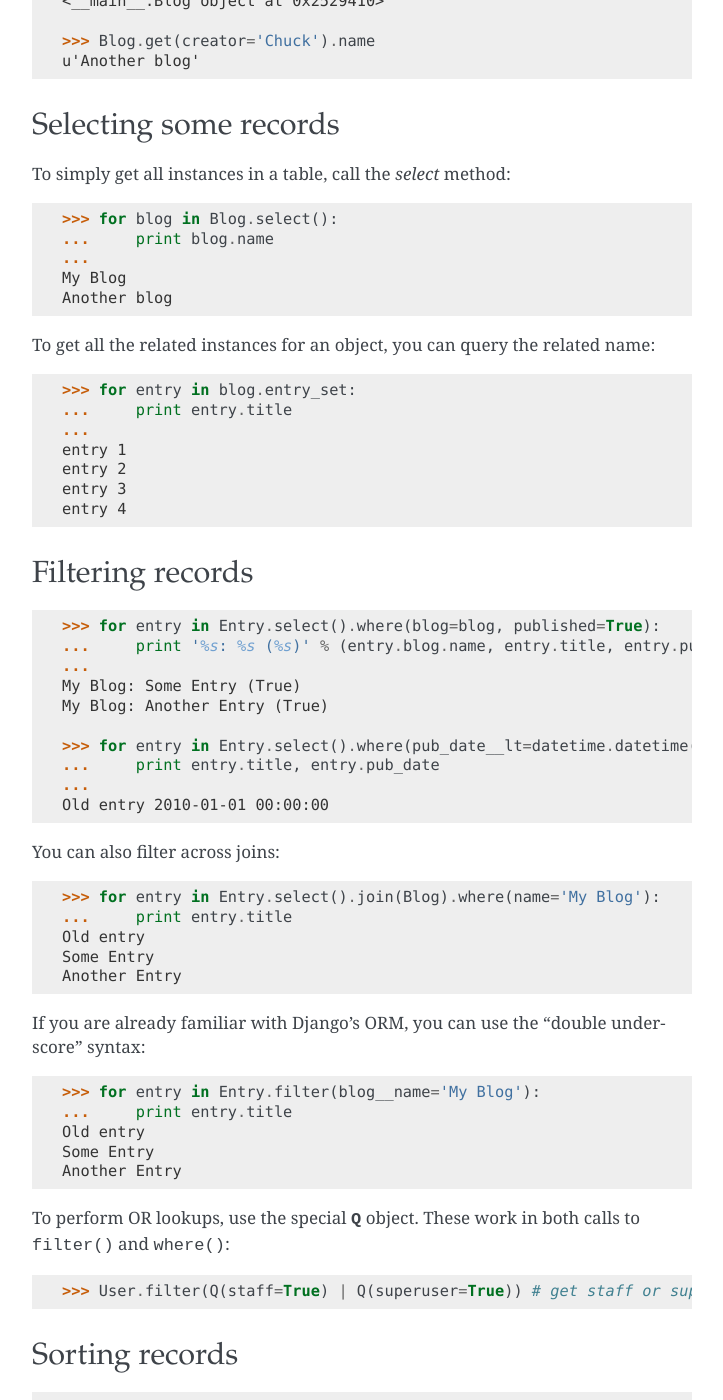
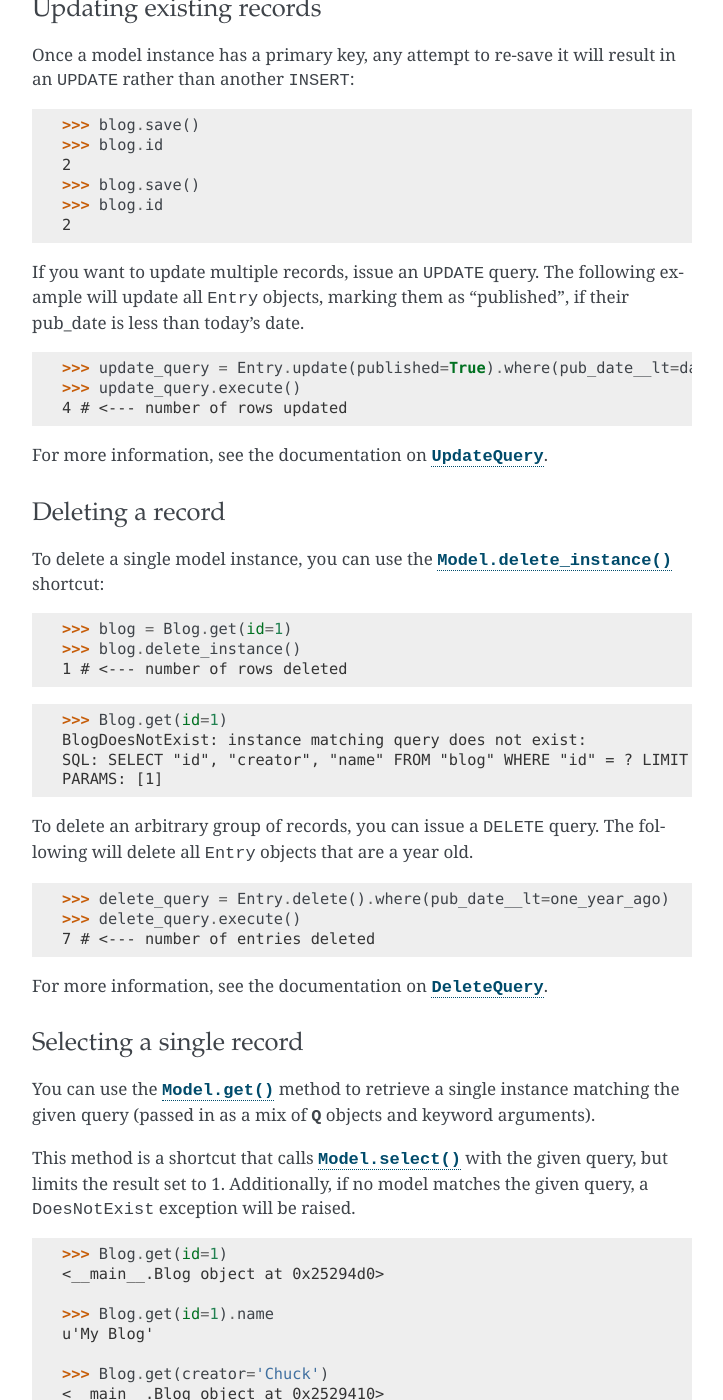
Before and after one commit to coleifer/peewee, a Sphinx documentation site: the page built from docs/peewee/cookbook.rst, in a window 1280 px wide and 1400 px high, scrolled down 2979 px. Shown: the whole window, without its empty margins (388-1111 px from the left). Built offline with Sphinx 7.4.7, drawn with Linux system fonts in a browser that asks for light colours; some of the changed text lies outside the part shown.

Commit message:
Updating the docs

```diff
--- a/docs/index.rst
+++ b/docs/index.rst
@@ -20,7 +20,7 @@
 
    peewee/overview
    peewee/installation
-   peewee/uses
+   peewee/cookbook
    peewee/example
    peewee/models
    peewee/fields
--- a/docs/peewee/uses.rst
+++ b/docs/peewee/cookbook.rst
@@ -1,5 +1,5 @@
-Some typical usage scenarios
-============================
+Peewee Cookbook
+===============
 
 Below are outlined some of the ways to perform typical database-related tasks
 with peewee.
@@ -23,17 +23,21 @@
         published = peewee.BooleanField(default=True)
 
 
+Database and Connection Recipes
+-------------------------------
+
 Creating a database connection and tables
------------------------------------------
+^^^^^^^^^^^^^^^^^^^^^^^^^^^^^^^^^^^^^^^^^
 
-It is necessary to explicitly connect to the database before using it.  By
-default, peewee provides a default database in the module-scope:
+While it is not necessary to explicitly connect to the database before using it,
+managing connections explicitly is a good practice.  This way if the connection
+fails, the exception can be caught during the "connect" step, rather than some
+arbitrary time later when a query is executed.
 
 .. code-block:: python
 
-    >>> peewee.database.connect()
-    >>> Blog.create_table()
-    >>> Entry.create_table()
+    >>> database = SqliteDatabase('stats.db')
+    >>> database.connect()
 
 
 It is possible to use multiple databases (provided that you don't try and mix
@@ -54,8 +58,8 @@
     >>> CustomModel.create_table()
 
 
-Standard practice is to define a base model class that points at your custom
-database, and then all your models will extend it:
+**Best practice:** define a base model class that points at the database object
+you wish to use, and then all your models will extend it:
 
 .. code-block:: python
 
@@ -74,7 +78,9 @@
 
 
 Using with Postgresql
----------------------
+^^^^^^^^^^^^^^^^^^^^^
+
+Point models at an instance of :py:class:`PostgresqlDatabase`.
 
 .. code-block:: python
 
@@ -91,12 +97,10 @@
         # etc, etc
 
 
-    # when you're ready to start querying, remember to connect
-    psql_db.connect()
+Using with MySQL
+^^^^^^^^^^^^^^^^
 
-
-Using with MySQL
-----------------
+Point models at an instance of :py:class:`MySQLDatabase`.
 
 .. code-block:: python
 
@@ -117,15 +121,33 @@
     mysql_db.connect()
 
 
+Multi-threaded applications
+^^^^^^^^^^^^^^^^^^^^^^^^^^^
+
+Some database engines may not allow a connection to be shared across threads, notably
+sqlite.  If you would like peewee to maintain a single connection per-thread,
+instantiate your database with ``threadlocals=True``:
+
+.. code-block:: python
+
+    concurrent_db = SqliteDatabase('stats.db', threadlocals=True)
+
+
+Creating, Reading, Updating and Deleting
+----------------------------------------
+
 Creating a new record
----------------------
+^^^^^^^^^^^^^^^^^^^^^
 
-You can use the `create` method on the model:
+You can use the :py:meth:`Model.create` method on the model:
 
 .. code-block:: python
 
     >>> Blog.create(creator='Charlie', name='My Blog')
     <__main__.Blog object at 0x2529350>
+
+This will ``INSERT`` a new row into the database.  The primary key will automatically
+be retrieved and stored on the model instance.
 
 Alternatively, you can build up a model instance programmatically and then
 save it:
@@ -139,8 +161,12 @@
     >>> blog.id
     2
 
+
+Updating existing records
+^^^^^^^^^^^^^^^^^^^^^^^^^
+
 Once a model instance has a primary key, any attempt to re-save it will result
-in an update rather than another insert:
+in an ``UPDATE`` rather than another ``INSERT``:
 
 .. code-block:: python
 
@@ -151,9 +177,53 @@
     >>> blog.id
     2
 
+If you want to update multiple records, issue an ``UPDATE`` query.  The following
+example will update all ``Entry`` objects, marking them as "published", if their
+pub_date is less than today's date.
 
-Getting a single record
------------------------
+.. code-block:: python
+
+    >>> update_query = Entry.update(published=True).where(pub_date__lt=datetime.today())
+    >>> update_query.execute()
+    4 # <--- number of rows updated
+
+For more information, see the documentation on :py:class:`UpdateQuery`.
+
+
+Deleting a record
+^^^^^^^^^^^^^^^^^
+
+To delete a single model instance, you can use the :py:meth:`Model.delete_instance`
+shortcut:
+
+    >>> blog = Blog.get(id=1)
+    >>> blog.delete_instance()
+    1 # <--- number of rows deleted
+
+    >>> Blog.get(id=1)
+    BlogDoesNotExist: instance matching query does not exist:
+    SQL: SELECT "id", "creator", "name" FROM "blog" WHERE "id" = ? LIMIT 1
+    PARAMS: [1]
+
+To delete an arbitrary group of records, you can issue a ``DELETE`` query.  The
+following will delete all ``Entry`` objects that are a year old.
+
+    >>> delete_query = Entry.delete().where(pub_date__lt=one_year_ago)
+    >>> delete_query.execute()
+    7 # <--- number of entries deleted
+
+For more information, see the documentation on :py:class:`DeleteQuery`.
+
+
+Selecting a single record
+^^^^^^^^^^^^^^^^^^^^^^^^^
+
+You can use the :py:meth:`Model.get` method to retrieve a single instance matching
+the given query (passed in as a mix of :py:class:`Q` objects and keyword arguments).
+
+This method is a shortcut that calls :py:meth:`Model.select` with the given query,
+but limits the result set to 1.  Additionally, if no model matches the given query,
+a ``DoesNotExist`` exception will be raised.
 
 .. code-block:: python
 
@@ -166,14 +236,18 @@
     >>> Blog.get(creator='Chuck')
     <__main__.Blog object at 0x2529410>
 
-    >>> Blog.get(creator='Chuck').name
-    u'Another blog'
+    >>> Blog.get(id=1000)
+    BlogDoesNotExist: instance matching query does not exist:
+    SQL: SELECT "id", "creator", "name" FROM "blog" WHERE "id" = ? LIMIT 1
+    PARAMS: [1000]
+
+For more information see notes on :py:class:`SelectQuery` and :ref:`querying` in general.
 
 
-Selecting some records
-----------------------
+Selecting multiple records
+^^^^^^^^^^^^^^^^^^^^^^^^^^
 
-To simply get all instances in a table, call the `select` method:
+To simply get all instances in a table, call the :py:meth:`Model.select` method:
 
 .. code-block:: python
 
@@ -183,7 +257,15 @@
     My Blog
     Another blog
 
-To get all the related instances for an object, you can query the related name:
+When you iterate over a :py:class:`SelectQuery`, it will automatically execute
+it and start returning results from the database cursor.  Subsequent iterations
+of the same query will not hit the database as the results are cached.
+
+Another useful note is that you can retrieve instances related by :py:class:`ForeignKeyField`
+by iterating.  To get all the related instances for an object, you can query the related name.
+Looking at the example models, we have Blogs and Entries.  Entry has a foreign key to Blog,
+meaning that any given blog may have 0..n entries.  A blog's related entries are exposed
+using a :py:class:`SelectQuery`, and can be iterated the same as any other SelectQuery:
 
 .. code-block:: python
 
@@ -195,9 +277,20 @@
     entry 3
     entry 4
 
+The ``entry_set`` attribute is just another select query and any methods available
+to :py:class:`SelectQuery` are available:
+
+    >>> for entry in blog.entry_set.order_by(('pub_date', 'desc')):
+    ...     print entry.title
+    ...
+    entry 4
+    entry 3
+    entry 2
+    entry 1
+
 
 Filtering records
------------------
+^^^^^^^^^^^^^^^^^
 
 .. code-block:: python
 
@@ -240,9 +333,15 @@
 
     >>> User.filter(Q(staff=True) | Q(superuser=True)) # get staff or superusers
 
+To perform lookups against *another column* in a given row, use the :py:class:`F` object:
+
+.. code-block:: python
+
+    >>> Employee.filter(salary__lt=F('desired_salary'))
+
 
 Sorting records
----------------
+^^^^^^^^^^^^^^^
 
 .. code-block:: python
 
@@ -275,7 +374,7 @@
 
 
 Paginating records
-------------------
+^^^^^^^^^^^^^^^^^^
 
 The paginate method makes it easy to grab a "page" or records -- it takes two
 parameters, `page_number`, and `items_per_page`:
@@ -298,7 +397,7 @@
 
 
 Counting records
-----------------
+^^^^^^^^^^^^^^^^
 
 You can count the number of rows in any select query:
 
@@ -311,7 +410,7 @@
 
 
 Performing atomic updates
--------------------------
+^^^^^^^^^^^^^^^^^^^^^^^^^
 
 Use the special :py:class:`F` object to perform an atomic update:
 
@@ -321,7 +420,7 @@
 
 
 Aggregating records
--------------------
+^^^^^^^^^^^^^^^^^^^
 
 Suppose you have some blogs and want to get a list of them along with the count
 of entries in each.  First I will show you the shortcut:
@@ -354,3 +453,54 @@
 .. code-block:: python
 
     query = Blog.select().annotate(Entry, peewee.Max('pub_date', 'max_pub_date'))
+
+Let's assume you have a tagging application and want to find tags that have a
+certain number of related objects.  For this example we'll use some different
+models in a Many-To-Many configuration:
+
+.. code-block:: python
+
+    class Photo(Model):
+        image = CharField()
+
+    class Tag(Model):
+        name = CharField()
+
+    class PhotoTag(Model):
+        photo = ForeignKeyField(Photo)
+        tag = ForeignKeyField(Tag)
+
+Now say we want to find tags that have at least 5 photos associated with them:
+
+.. code-block:: python
+
+    >>> Tag.select().join(PhotoTag).join(Photo).group_by(Tag).having('count(*) > 5').sql()
+
+    SELECT t1."id", t1."name"
+    FROM "tag" AS t1
+    INNER JOIN "phototag" AS t2
+        ON t1."id" = t2."tag_id"
+    INNER JOIN "photo" AS t3
+        ON t2."photo_id" = t3."id"
+    GROUP BY
+        t1."id", t1."name"
+    HAVING count(*) > 5
+
+Suppose we want to grab the associated count and store it on the tag:
+
+.. code-block:: python
+
+    >>> Tag.select({
+    ...     Tag: ['*'],
+    ...     Photo: [Count('id', 'count')]
+    ... }).join(PhotoTag).join(Photo).group_by(Tag).having('count(*) > 5').sql()
+
+    SELECT t1."id", t1."name", COUNT(t3."id") AS count
+    FROM "tag" AS t1
+    INNER JOIN "phototag" AS t2
+        ON t1."id" = t2."tag_id"
+    INNER JOIN "photo" AS t3
+        ON t2."photo_id" = t3."id"
+    GROUP BY
+        t1."id", t1."name"
+    HAVING count(*) > 5
--- a/docs/peewee/querying.rst
+++ b/docs/peewee/querying.rst
@@ -108,8 +108,8 @@
 
     >>> Blog.select().where(status=LIVE).join(User).where(is_staff=True)
 
-.. note:: to :py:meth:`~SelectQuery.join` from one model to another there must be a
-    :py:class:`ForeignKeyField` linking the two.
+.. note::
+    to :py:meth:`~SelectQuery.join` from one model to another there must be a :py:class:`ForeignKeyField` linking the two.
 
 Another way to write the above query would be:
 
```
